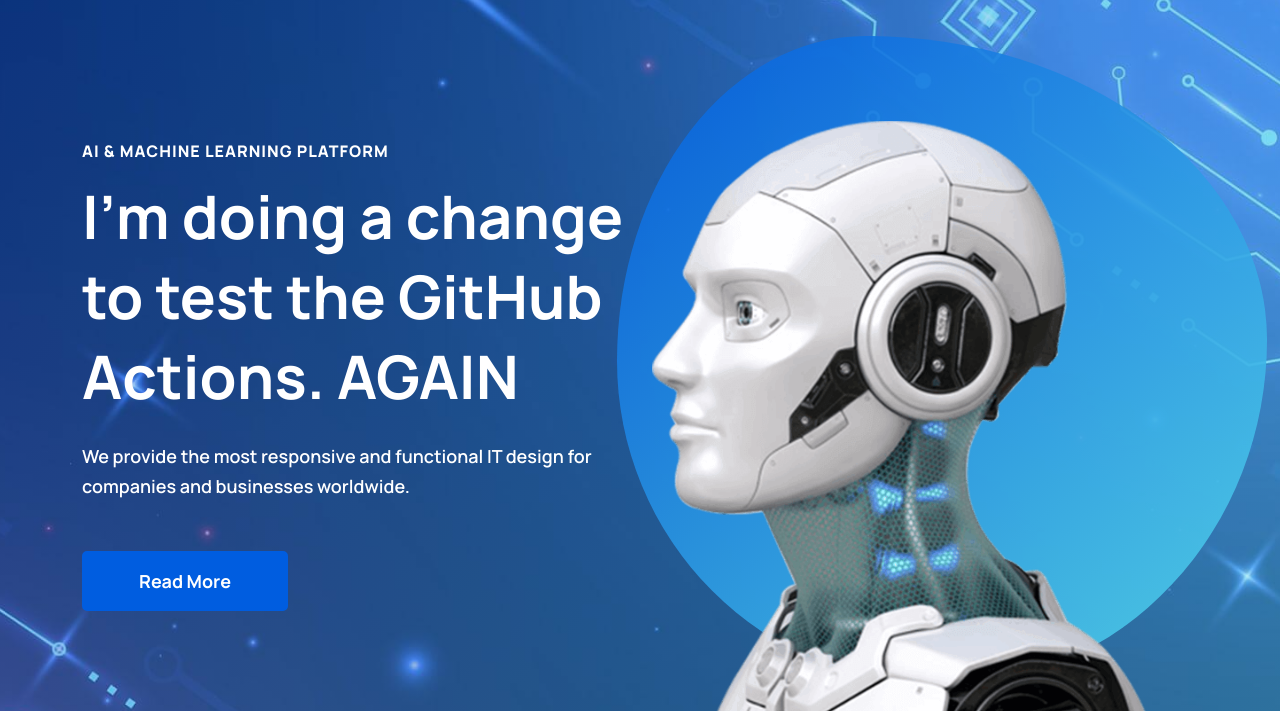
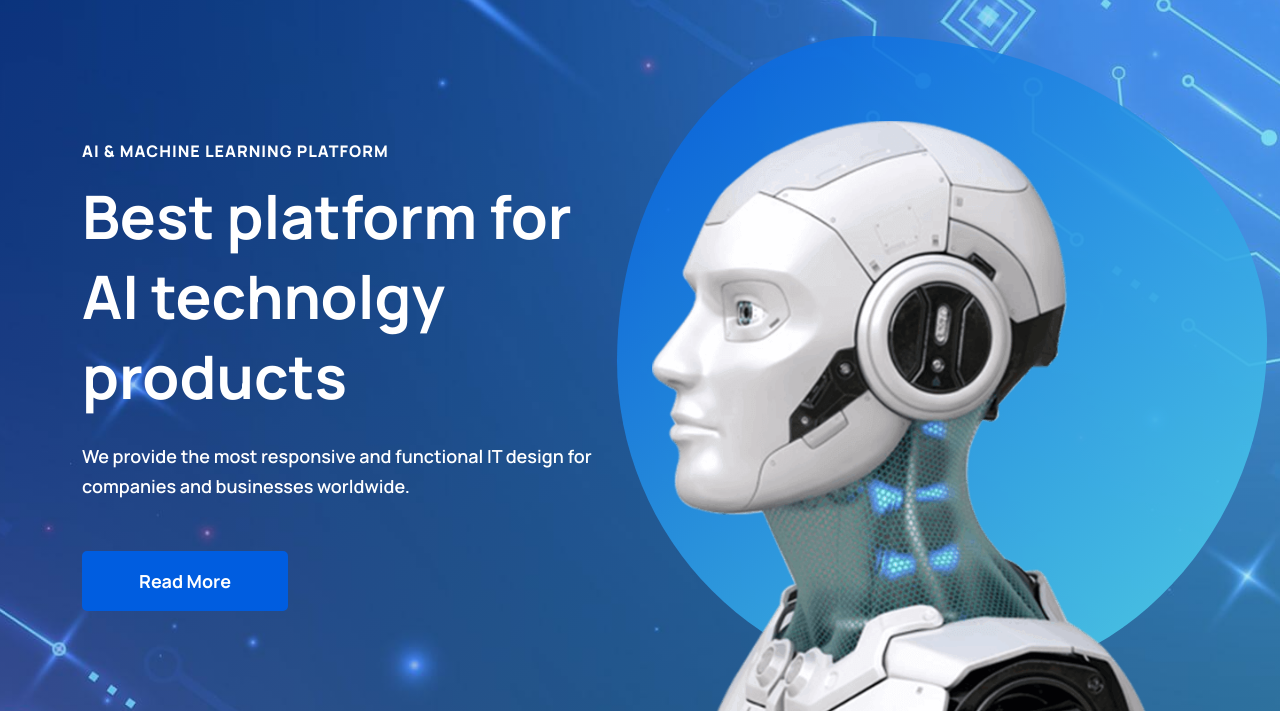
Before and after one commit to JDevOps2025/JDevOps_Software_Engineering, a plain HTML site: page Static/index.html in a window 1280 px wide. Shown: the part 89-800 px from the top of the page. Drawn offline with Linux system fonts and the light colour scheme; files whose address does not match are found by name.

```diff
--- a/Static/index.html
+++ b/Static/index.html
@@ -296,10 +296,12 @@
                 <h3 class="sub-title" data-aos-delay="600" data-aos="fade-up">
                   AI & MACHINE LEARNING PLATFORM
                 </h3>
+                <!--  <h2 class="title" data-aos="fade-up" data-aos-delay="800">
+                  I'm doing a change to test the GitHub Actions. AGAIN
+                </h2> -->
                 <h2 class="title" data-aos="fade-up" data-aos-delay="800">
-                  I'm doing a change to test the GitHub Actions. AGAIN
+                  Best platform for AI technolgy products
                 </h2>
-                <!-- <h2 class="title" data-aos="fade-up" data-aos-delay="800">Best platform for AI technolgy products</h2> -->
                 <p data-aos="fade-up" data-aos-delay="900">
                   We provide the most responsive and functional IT design for
                   companies and businesses worldwide.
```
